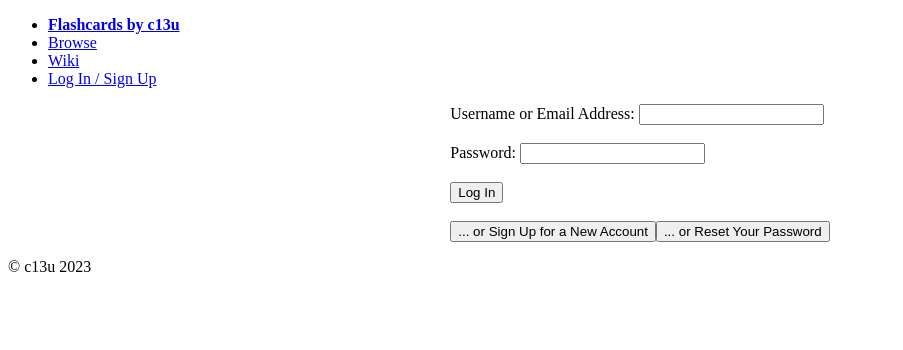
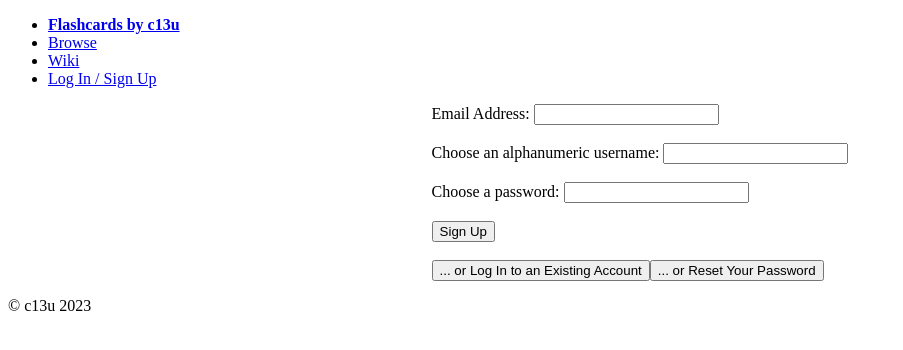
Before and after one commit to dchege711/study_buddy, a React app: page /login-or-sign-up in a window 1280 px wide. Both pictures are taken after a click on the button "... or Sign Up for a New Account". Shown: the top 350 px of the page, without its empty margins (0-903 px from the left). Built offline with nearby package versions, Linux system fonts and the light colour scheme; no server answers; the HTML template or start-up script is replaced by a standard one; what avl would draw is missing.

Commit message:
[/login] Add the signup form

```diff
--- a/src/controllers/AuthenticationController.ts
+++ b/src/controllers/AuthenticationController.ts
@@ -84,7 +84,7 @@ export function loginUser (req: Request, res: Response, next: NextFunction) {
                 "Set-Cookie",
                 [`session_token=${confirmation.token_id};Expires=${expiry_date}`]
             );
-            res.redirect("/");
+            res.json(confirmation).send();
         })
         .catch((err) => { convertObjectToResponse(err, null, res); });
 };
--- a/src/public/src/App.tsx
+++ b/src/public/src/App.tsx
@@ -12,7 +12,7 @@ import NavBar from "./partials/NavBar";
 import Footer from "./partials/Footer";
 import Browse from "./routes/Browse";
 import MetadataProvider from "./partials/MetadataHook";
-import LogInOrSignUp, { handleLogin } from "./routes/LogInOrSignUp";
+import LogInOrSignUp, { handleLogin, handleSignUp } from "./routes/LogInOrSignUp";
 
 function App() {
   return (
@@ -63,7 +63,8 @@ const router = createBrowserRouter([
       { path: "wiki/", element: <Wiki /> },
       { path: "browse/", element: <Browse /> },
       { path: "login-or-sign-up/", element: <LogInOrSignUp />, children: [
-        { path: "login", element: null, action: handleLogin}
+        { path: "login", element: null, action: handleLogin },
+        { path: "register-user", element: null, action: handleSignUp }
       ] },
     ],
   },
--- a/src/public/src/routes/LogInOrSignUp.tsx
+++ b/src/public/src/routes/LogInOrSignUp.tsx
@@ -1,48 +1,93 @@
 import React from "react";
-import { ActionFunction, Form } from "react-router-dom";
+import { ActionFunction, Form, redirect, useActionData } from "react-router-dom";
 import { sendForm } from "../AppUtilities";
+import { useUser } from "../partials/UserHook";
+import { AuthenticateUser } from "../../../models/LogInUtilities";
 
-type FormType = "login" | "signup";
+type FormType = "login" | "signup" | "reset-password";
 
-function FormSwitcher({ formOnDisplay }: { formOnDisplay: FormType }) {
-  function SwitchButton({ text }: { text: string }) {
+function SwitchButton({
+  text,
+  onClick,
+}: {
+  text: string;
+  onClick: () => void;
+}) {
+  return (
+    <button
+      onClick={onClick}
+      className="w3-button w3-center w3-border w3-border-blue w3-round-large w3-padding w3-margin"
+    >
+      {text}
+    </button>
+  );
+}
+
+function FormSwitcher({
+  formOnDisplay,
+  setFormOnDisplay,
+}: {
+  formOnDisplay: FormType;
+  setFormOnDisplay: (form: FormType) => void;
+}) {
+  function SwitchToSignUpForm() {
     return (
-      <button className="w3-button w3-center w3-border w3-border-blue w3-round-large w3-padding w3-margin">
-        {text}
-      </button>
+      <SwitchButton
+        text="... or Sign Up for a New Account"
+        onClick={() => {
+          setFormOnDisplay("signup");
+        }}
+      />
     );
   }
 
-  function SwitchToSignUpForm() {
-    return <SwitchButton text="... or Sign Up for a New Account" />;
-  }
-
   function SwitchToLogInForm() {
-    return <SwitchButton text="... or Log In to an Existing Account" />;
+    return (
+      <SwitchButton
+        text="... or Log In to an Existing Account"
+        onClick={() => {
+          setFormOnDisplay("login");
+        }}
+      />
+    );
   }
 
   function SwitchToForgotPasswordForm() {
-    return <SwitchButton text="... or Reset Your Password" />;
+    return (
+      <SwitchButton
+        text="... or Reset Your Password"
+        onClick={() => {
+          setFormOnDisplay("reset-password");
+        }}
+      />
+    );
   }
 
   return (
     <>
       {formOnDisplay !== "signup" && <SwitchToSignUpForm />}
       {formOnDisplay !== "login" && <SwitchToLogInForm />}
-      <SwitchToForgotPasswordForm />
+      {formOnDisplay !== "reset-password" && <SwitchToForgotPasswordForm />}
     </>
   );
 }
 
 export const handleLogin: ActionFunction = async ({ request }) => {
   let formData = await request.formData();
-  return sendForm("POST", "/login", formData).then((res) => {
-    console.log(res);
-    return null;
+  return sendForm("POST", "/login", formData).then((res: AuthenticateUser | string) => {
+    if (typeof res === "object") {
+        localStorage.setItem("session_info", JSON.stringify(res));
+        return redirect("/");
+    }
+
+    // Store the error message in the session so it can be displayed on the
+    // form.
+    return res;
   });
 };
 
-export function LogInForm() {
+function LogInForm() {
+  const error = useActionData() as string | null;
   return (
     <Form
       className="w3-padding-large tab_content"
@@ -87,12 +132,78 @@ export function LogInForm() {
 
       <br />
       <br />
+
+      {error && <p className="w3-text-red">{error}</p>}
+    </Form>
+  );
+}
+
+export const handleSignUp: ActionFunction = async ({ request }) => {
+  let formData = await request.formData();
+  return sendForm("POST", "/register-user", formData).then((res) => {
+    console.log(res);
+    return null;
+  });
+};
+
+function SignUpForm() {
+  return (
+    <Form
+      className="w3-padding-large tab_content"
+      id="signup_form"
+      method="post"
+      action="register-user"
+      encType="multipart/form-data"
+    >
+      <label htmlFor="email">Email Address: </label>
+      <input className="w3-input" type="email" name="email" required />
+
+      <br />
+      <br />
+
+      <label htmlFor="username"> Choose an alphanumeric username: </label>
+      <input
+        className="w3-input"
+        type="text"
+        name="username"
+        pattern="[_\-A-Za-z0-9]+"
+        autoComplete="username"
+        required
+      />
+
+      <br />
+      <br />
+
+      <label htmlFor="password"> Choose a password: </label>
+      <input
+        className="w3-input"
+        type="password"
+        name="password"
+        id="signup_password"
+        minLength={8}
+        autoComplete="new-password"
+        required
+      />
+
+      <br />
+      <br />
+
+      <button
+        className="w3-button w3-center w3-green"
+        type="submit"
+        id="signup_submit"
+      >
+        Sign Up
+      </button>
+
+      <br />
+      <br />
     </Form>
   );
 }
 
 export default function LogInOrSignUp() {
-  const [formOnDisplay] = React.useState<FormType>("login");
+  const [formOnDisplay, setFormOnDisplay] = React.useState<FormType>("login");
 
   let content: JSX.Element | null = null;
   switch (formOnDisplay) {
@@ -100,7 +211,7 @@ export default function LogInOrSignUp() {
       content = <LogInForm />;
       break;
     case "signup":
-      content = <p>SignUpForm</p>;
+      content = <SignUpForm />;
       break;
   }
 
@@ -116,7 +227,10 @@ export default function LogInOrSignUp() {
     >
       <div className="w3-container w3-third w3-center">
         {content}
-        <FormSwitcher formOnDisplay={formOnDisplay} />
+        <FormSwitcher
+          formOnDisplay={formOnDisplay}
+          setFormOnDisplay={setFormOnDisplay}
+        />
       </div>
     </div>
   );
```
